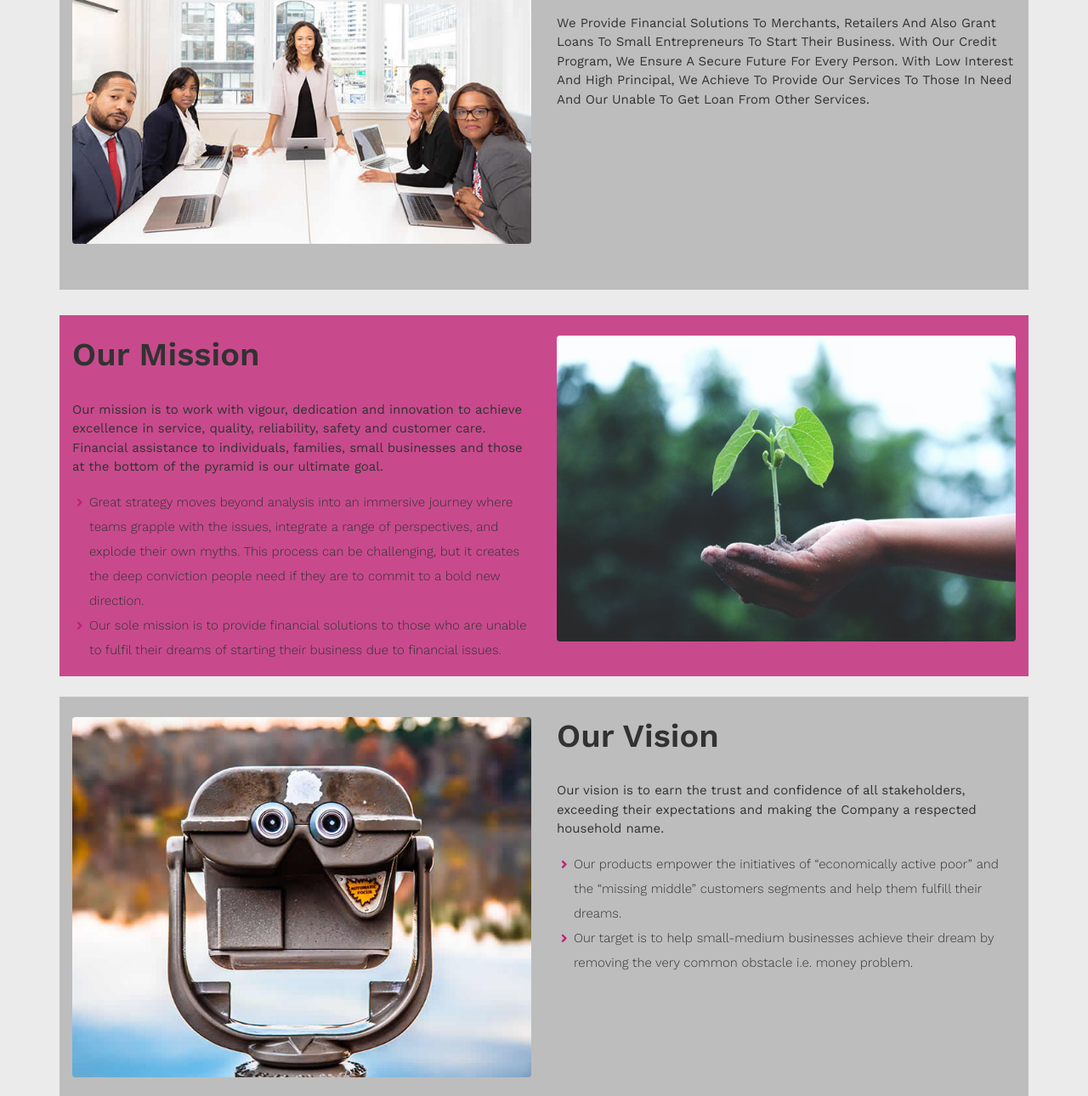
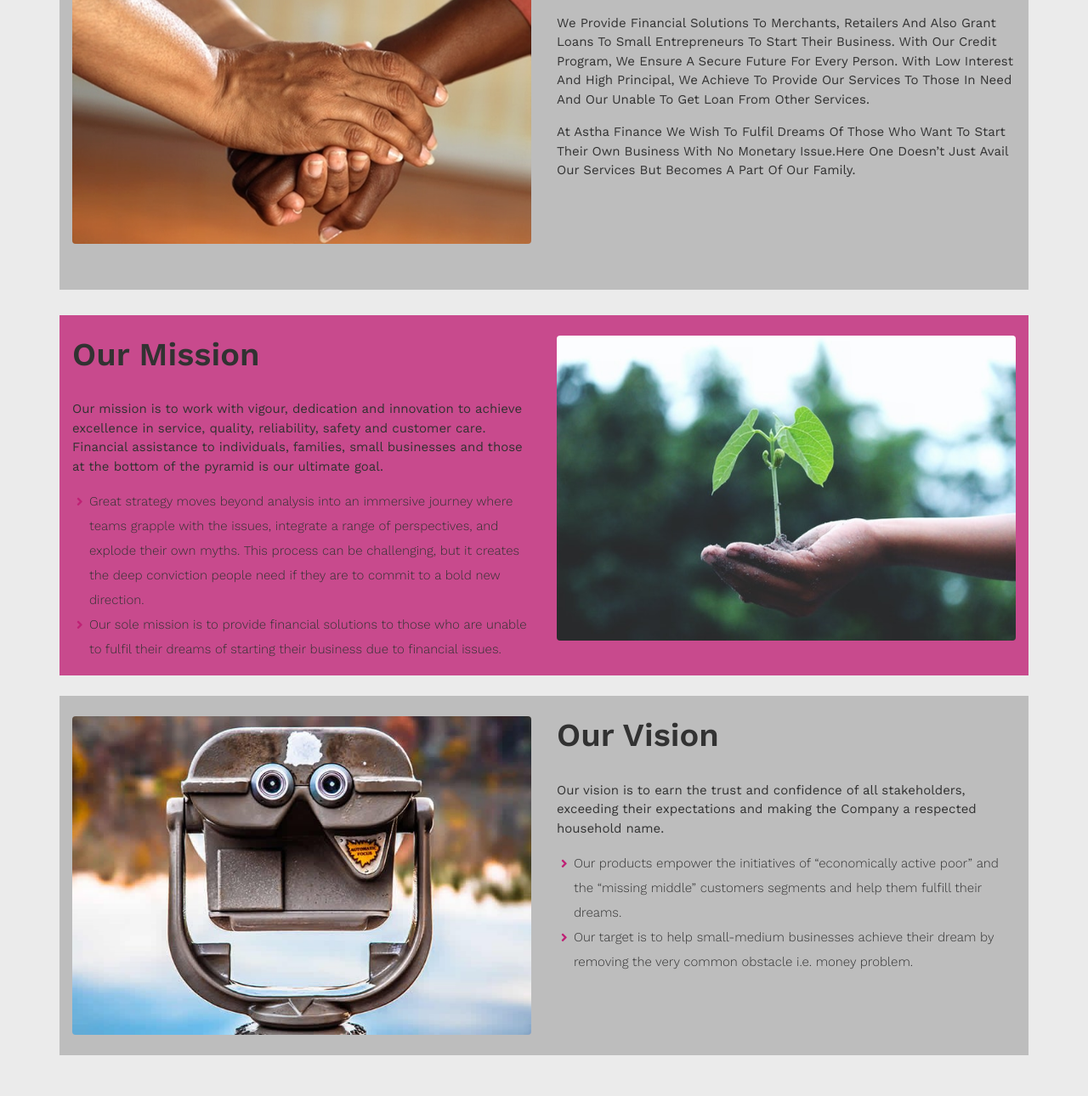
Before and after one commit to navneetsingh3766/astha, a plain HTML site: page about.html in a window 1280 px wide. Shown: the part 469-1759 px from the top of the page at 85% size. Drawn offline with nearby package versions, Linux system fonts and the light colour scheme.

Commit message:
about pic change

```diff
--- a/about.html
+++ b/about.html
@@ -94,7 +94,7 @@
 		<div class="about-main">
 			<div class="row">
 				<div class="col-lg-6">
-					<img class="img-fluid rounded mb-4" src="images/about-img.jpg" alt="" />
+					<img class="img-fluid rounded mb-4" src="images/img/about-astha.jpg" alt="" />
 				</div>
 				<div class="col-lg-6">
 					<h2>About Astha Finance</h2>
@@ -103,10 +103,10 @@
 						credit program, we ensure a secure future for every person. With
 						low interest and high principal, we achieve to provide our services
 						to those in need and our unable to get loan from other services.</p>
-					<!-- <p>Lorem ipsum dolor sit amet, consectetur adipisicing elit. Saepe, magni, aperiam
-						vitae illum voluptatum aut sequi impedit non velit ab ea pariatur sint quidem
-						corporis eveniet. Odit, temporibus reprehenderit dolorum!</p>
-					<p>Lorem ipsum dolor sit amet, consectetur adipisicing elit. Et, consequuntur,
+					<p>At Astha finance we wish to fulfil dreams of those who want to start
+						their own business with no monetary issue.Here one doesn’t just avail our services but
+						becomes a part of our family.</p>
+					<!-- <p>Lorem ipsum dolor sit amet, consectetur adipisicing elit. Et, consequuntur,
 						 modi mollitia corporis ipsa voluptate corrupti eum ratione ex ea praesentium
 						 quibusdam? Aut, in eum facere corrupti necessitatibus perspiciatis quis?</p> -->
 				</div>
@@ -150,7 +150,7 @@
 			<div class="row" style="background-color: rgba(150, 150, 150, 0.534);">
 				<div class="col-lg-6 pt-4">
 					<div class="right-ab">
-						<img class="img-fluid rounded mb-4" src="images/vision-img.jpg" alt="" />
+						<img class="img-fluid rounded mb-4" src="images/img/vision-img.jpg" alt="" />
 					</div>
 				</div>
 				<div class="col-lg-6 pt-4">
```
Also changed, not shown: images/img/Originals/about-astha.jpg (added), images/img/Originals/vision-img.jpg (added), images/img/about-astha.jpg (added), images/img/vision-img.jpg (added), 1 other file.
